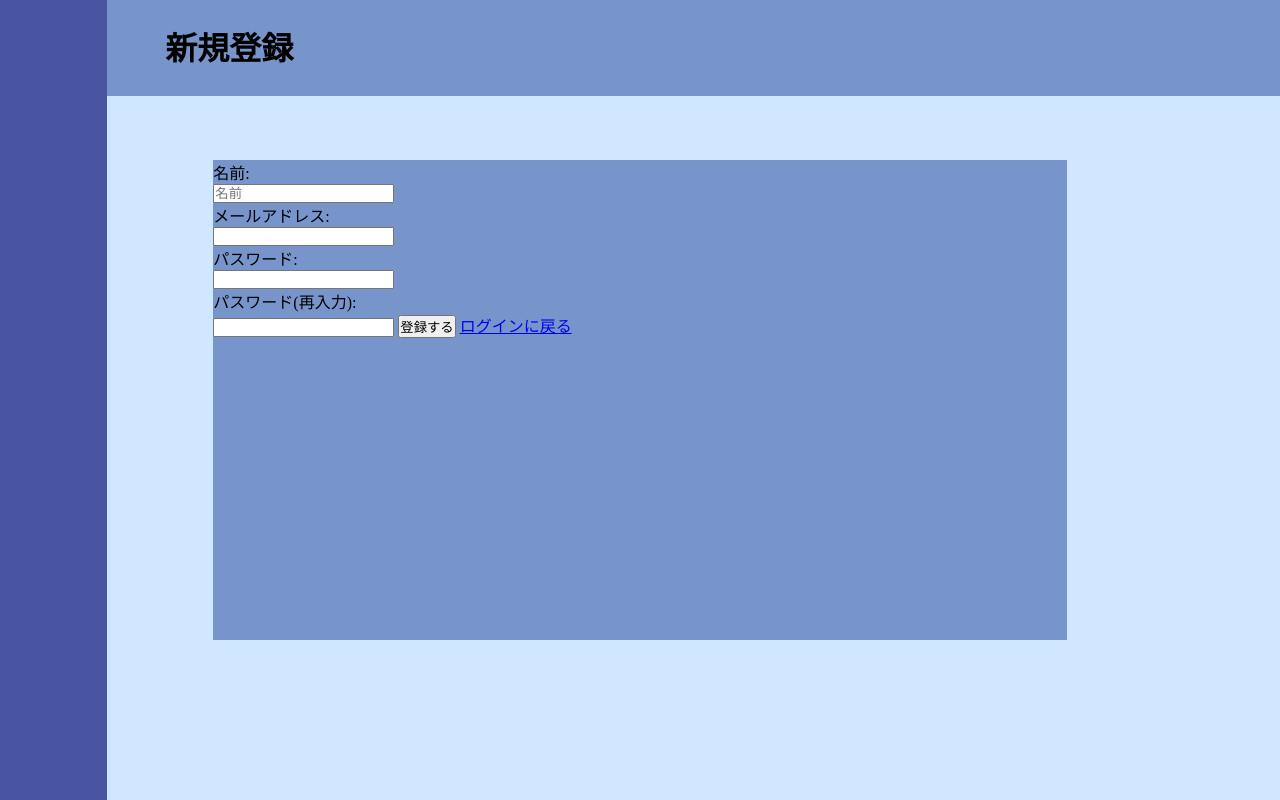
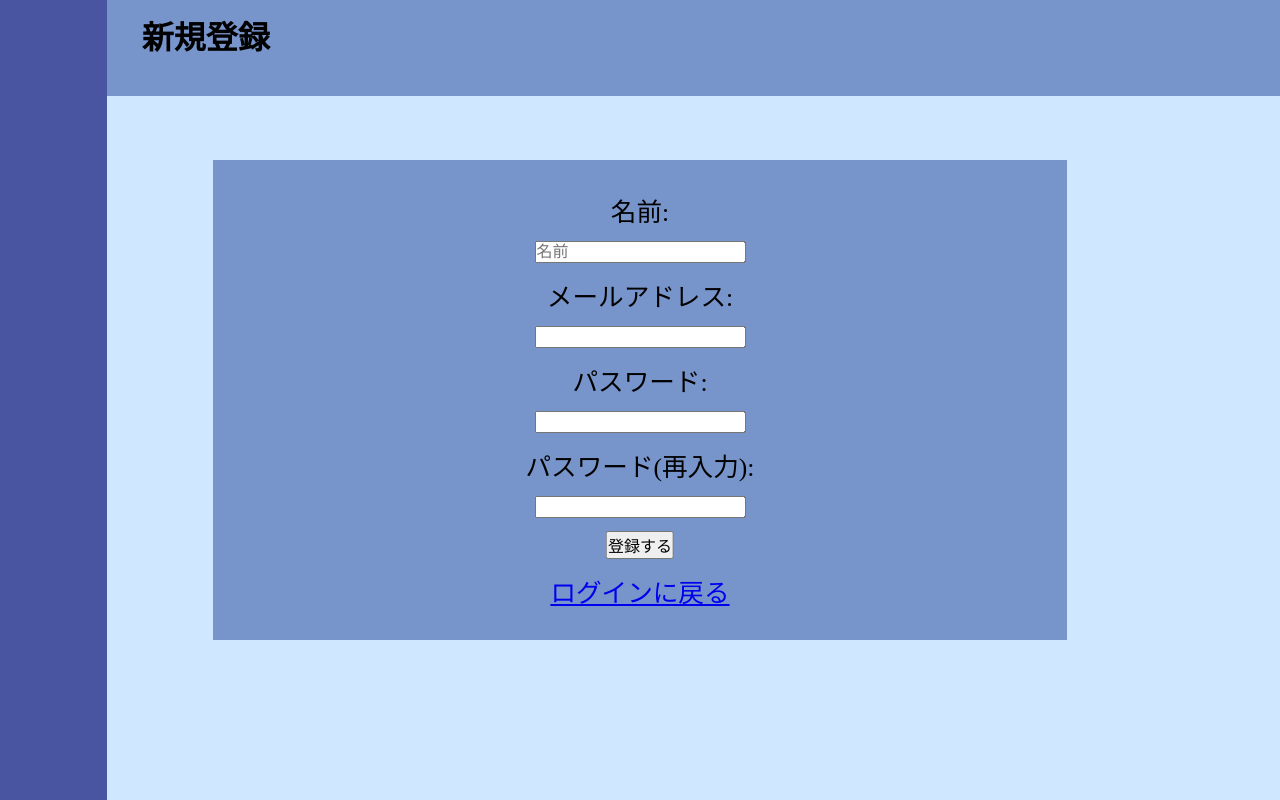
Before and after one commit to hakkson-f/chatapp, a Flask app: page /signup in a window 1280 px wide. Run offline with Flask 2, Linux system fonts and the light colour scheme.

Commit message:
signup.css中央寄せ３

```diff
--- a/chatapp-techtalk/static/css/signup.css
+++ b/chatapp-techtalk/static/css/signup.css
@@ -19,8 +19,8 @@
 }
 
 .layout-header-container >h1{
-    padding-top: 2%;
-    padding-left: 5%;
+    padding-top: 1%;
+    padding-left: 3%;
 }
 
 .layout-sidebar-container {
@@ -40,13 +40,17 @@
     top:50%;
     left:50%;
     transform:translate(-50%,-50%) ;
-    width: 65%;
-    height: 50%;
+    width: 80%;
+    height: 90%;
     display: flex;
     flex-direction: column;
     align-items: center;
     justify-content: space-around;
-    /* font-size: clamp(1px,2.0vw,100px); */
+    font-size: clamp(1px,2.0vw,100px);
+}
+
+.registration-form > input{
+    font-size: medium;
 }
 
 
--- a/chatapp-techtalk/templates/signup.html
+++ b/chatapp-techtalk/templates/signup.html
@@ -16,7 +16,7 @@
         <div class="layout-contents-container">
             <div class="block-contents-container">
 
-                <form method="post" action="">
+                <form method="post" action="" class="registration-form">
                     <p>名前:</p>
                     <input type="text" name="username" placeholder="名前">
                     <p>メールアドレス:</p>
```
